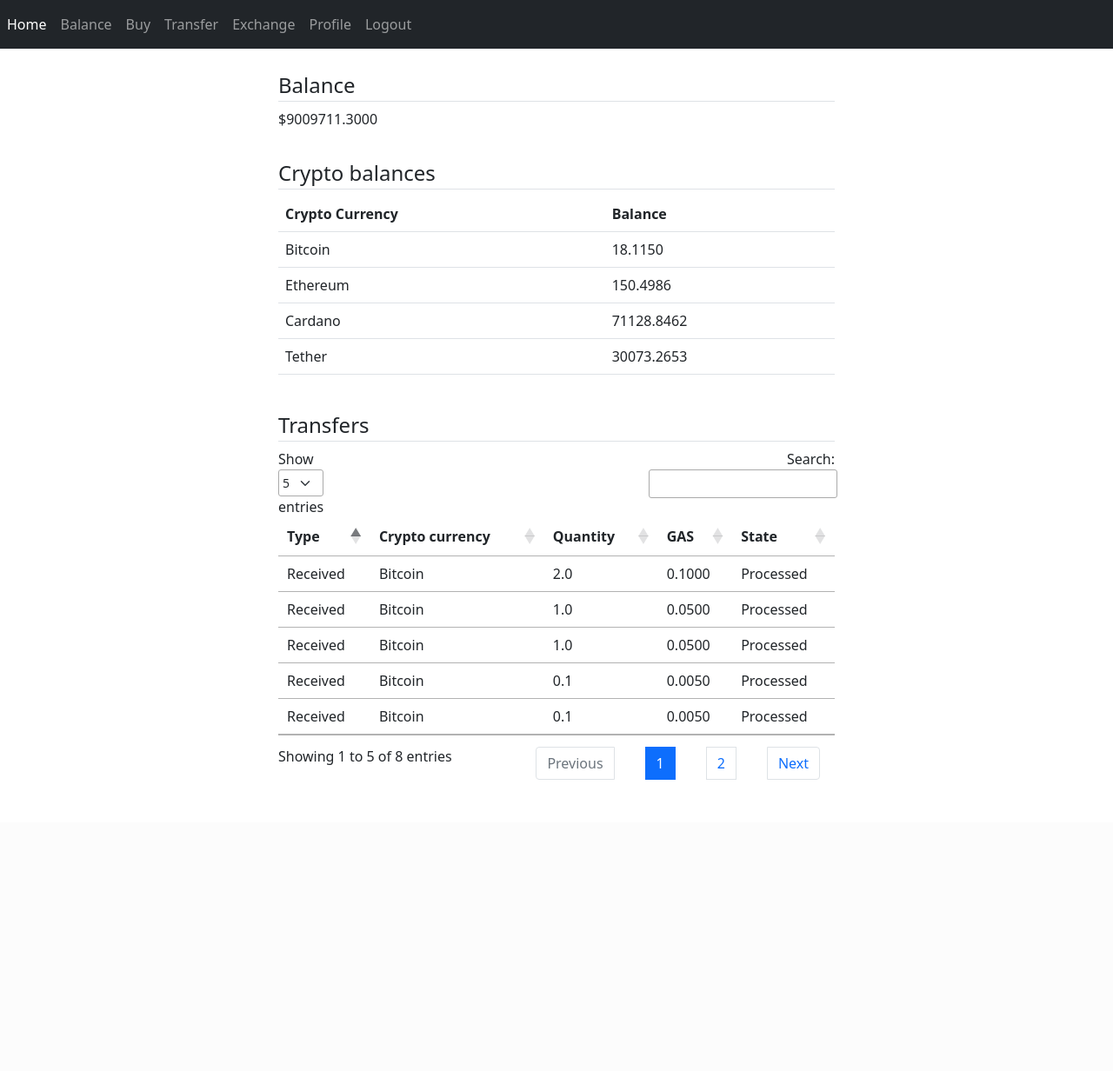
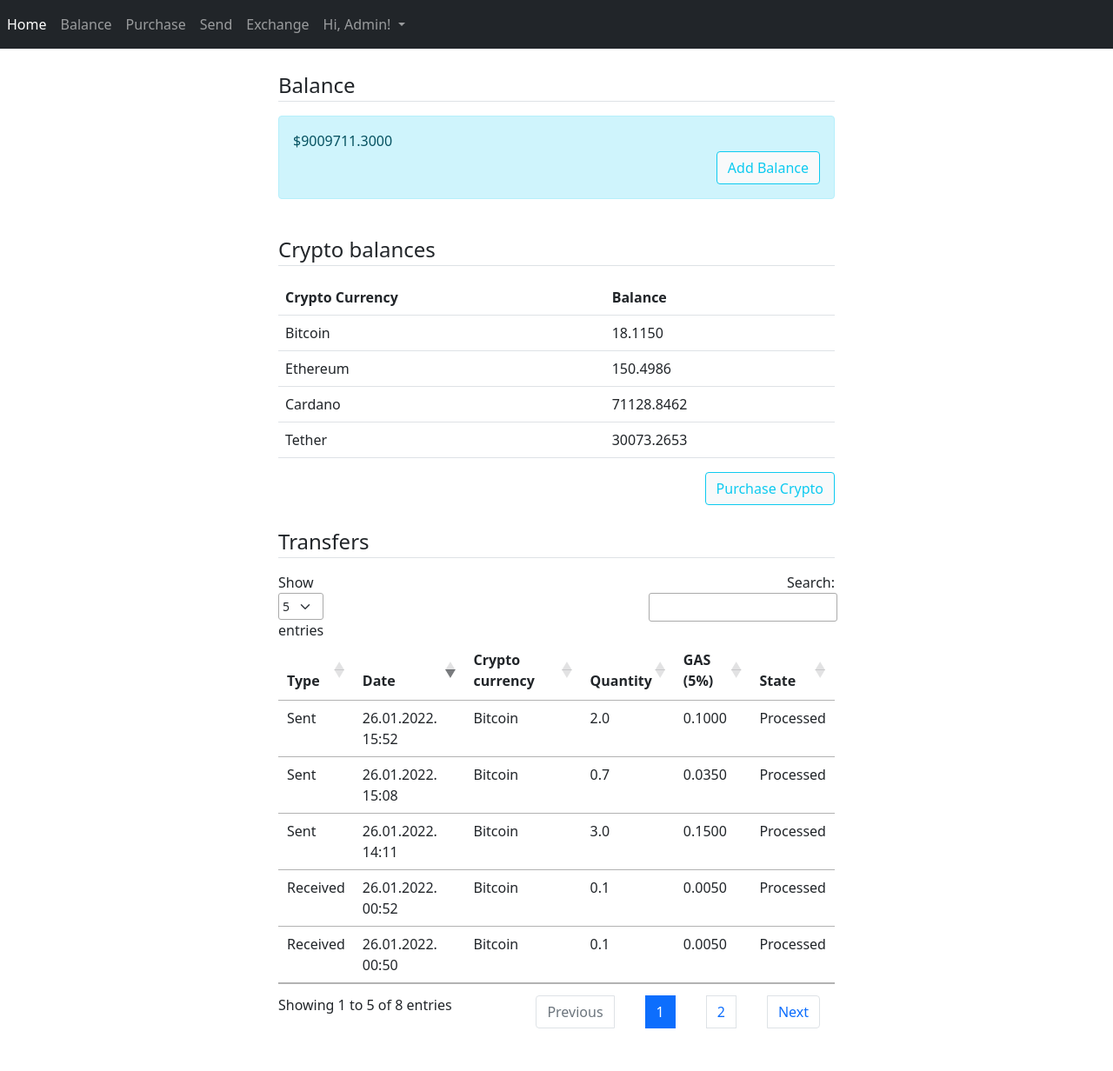
Before and after one commit to PR22-2017/DRS-CryptoExchange-TIM1, a Flask app: page /balance in a window 1280 px wide. Shown: the whole page at 87% size. Before the commit the page ends 897 px from the top, so only its background shows below. Run offline with Flask 2, Linux system fonts and the light colour scheme; a user stored in the database is signed in; data comes from the database, SQL or seed files in the repository; both versions use the stored data as it was after the commit; some libraries are stand-ins or nearby versions.

Commit message:
Style changes

```diff
--- a/CryptoExchange/controllers/routes.py
+++ b/CryptoExchange/controllers/routes.py
@@ -113,6 +113,7 @@
                 validation_thread = threading.Thread(target=transaction_validation, args=[t.id])
                 validation_thread.start()
                 break
+        return redirect(url_for('balance'))
     return render_template('transaction.html', title='Transaction Crypto', form=form)
 
 
@@ -219,7 +220,7 @@
         db.session.add(transaction)
         db.session.commit()
         flash('Crypto coins successfully bought.', 'success')
-        return redirect(url_for('profile'))
+        return redirect(url_for('balance'))
     return render_template('purchase.html', title='Purchase Crypto', form=form)
 
 
--- a/CryptoExchange/forms/ExchangeForm.py
+++ b/CryptoExchange/forms/ExchangeForm.py
@@ -16,3 +16,7 @@
     def validate_from_quantity(self, from_quantity):
         if float(from_quantity.data) <= 0 or float(self.from_balance.data) < float(from_quantity.data):
             raise ValidationError('Quantity must be more than 0, but less than available balance.')
+
+    def validate_to_crypto(self, to_crypto):
+        if to_crypto.data == self.from_crypto.data:
+            raise ValidationError("Can't convert to same currency.")
--- a/CryptoExchange/templates/add_balance.html
+++ b/CryptoExchange/templates/add_balance.html
@@ -1,6 +1,6 @@
 {% extends "layout.html" %}
 {% block content %}
-    <div style="margin: 0 auto; width: 50%;">
+    <div style="margin: 0 auto; width: 30%;">
         <div class="content-section pt-5">
             <form action="" method="post">
                  {{ form.hidden_tag() }}
--- a/CryptoExchange/templates/balance.html
+++ b/CryptoExchange/templates/balance.html
@@ -3,12 +3,17 @@
 <div style="margin: 0 auto; width: 50%;">
     <br/>
     <div style="container-fluid">
-            <legend class="border-bottom mb-2">Balance</legend>
-            <p class="mb-2">${{ "{:.4f}".format(balance) }}</p>
+        <legend class="border-bottom mb-3">Balance</legend>
+        <div class="alert alert-info" role="alert">
+            ${{ "{:.4f}".format(balance) }}
+            <div style="text-align: right;">
+                        <a class="btn btn-outline-info btn-light" href="{{ url_for('add_balance') }}" role="button">Add Balance</a>
+                        </div>
+        </div>
         <br/>
     </div>
     <div style="container-fluid">
-            <legend class="border-bottom mb-2">Crypto balances</legend>
+        <legend class="border-bottom mb-3">Crypto balances</legend>
         <table class="table table-hover">
             <tr>
                 <th>Crypto Currency</th>
@@ -21,17 +26,21 @@
             </tr>
             {% endfor %}
         </table>
+                <div style="text-align: right;">
+                        <a class="btn btn-outline-info btn-light" href="{{ url_for('purchase') }}" role="button">Purchase Crypto</a>
+                        </div>
     </div>
     <br/>
     <div style="container-fluid">
-            <legend class="border-bottom mb-2">Transfers</legend>
+        <legend class="border-bottom mb-3">Transfers</legend>
         <table id="data" class="table table-hover">
             <thead>
             <tr>
                 <th>Type</th>
+                <th>Date</th>
                 <th>Crypto currency</th>
                 <th>Quantity</th>
-                    <th>GAS</th>
+                <th>GAS (5%)</th>
                 <th>State</th>
             </tr>
             </thead>
@@ -45,6 +54,7 @@
                 {% elif item.receiver_id == current_user.id %}
                 <td>Received</td>
                 {% endif %}
+                <td>{{ item.date_started.strftime('%d.%m.%Y. %H:%M') }}</td>
                 <td>{{ item.crypto }}</td>
                 <td>{{ item.quantity }}</td>
                 <td>{{ "{:.4f}".format(item.gas) }}</td>
@@ -61,8 +71,10 @@
 <script>
     $(document).ready(function() {
       $('#data').DataTable({
+      "order": [[ 1, "desc" ]],
       "lengthMenu": [[5, 10, 25, 50, -1], [5, 10, 25, 50, "All"]]
       });
     });
+
 </script>
 {% endblock scripts%}
--- a/CryptoExchange/templates/exchange.html
+++ b/CryptoExchange/templates/exchange.html
@@ -1,11 +1,11 @@
 {% extends "layout.html" %}
 {% block content %}
-<div style="margin: 0 auto; width: 50%;">
+<div style="margin: 0 auto; width: 30%;">
     <form action="" method="post">
         {{ form.hidden_tag() }}
         </br>
         <fieldset class="form-group">
-            <legend class="border-bottom mb-2">Exchange Crypto currency</legend>
+            <legend class="border-bottom mb-2">Exchange Crypto Currencies</legend>
             <div class="form-group">
                 {{ form.from_crypto.label(class="form-control-label mt-3") }}
 
--- a/CryptoExchange/templates/home.html
+++ b/CryptoExchange/templates/home.html
@@ -1,7 +1,7 @@
 {% extends "layout.html" %}
 {% block content %}
 <br/>
-<div class="container" style="margin: 0 auto; width: 50%;">
+<div class="container">
     <h1 style="text-align: center;">Welcome to CryptoExchange!</h1>
     <br/>
     <div class="row row-cols-1 row-cols-md-5 g-4">
--- a/CryptoExchange/templates/layout.html
+++ b/CryptoExchange/templates/layout.html
@@ -7,12 +7,12 @@
     {% else %}
     <title>CryptoExchange</title>
     {% endif %}
-       <link href="https://cdn.jsdelivr.net/npm/bootstrap@5.1.3/dist/css/bootstrap.min.css" rel="stylesheet"
+    <link href="https://cdn.jsdelivr.net/npm/bootstrap@5.1.3/dist/css/bootstrap.min.css" rel="stylesheet"
           integrity="sha384-1BmE4kWBq78iYhFldvKuhfTAU6auU8tT94WrHftjDbrCEXSU1oBoqyl2QvZ6jIW3" crossorigin="anonymous">
- <link rel="stylesheet" type="text/css" href="https://cdn.datatables.net/1.11.4/css/jquery.dataTables.css">
+    <link rel="stylesheet" type="text/css" href="https://cdn.datatables.net/1.11.4/css/jquery.dataTables.css">
 </head>
 <body>
-<nav class="navbar navbar-expand-lg navbar-dark bg-dark">
+<nav class="navbar navbar-expand-sm navbar-dark bg-dark">
     <button class="navbar-toggler" type="button" data-toggle="collapse" data-target="#navbarNav"
             aria-controls="navbarNav" aria-expanded="false" aria-label="Toggle navigation">
         <span class="navbar-toggler-icon"></span>
@@ -23,11 +23,19 @@
 
             {% if current_user.is_authenticated %}
             <a class="nav-item nav-link" href="{{ url_for('balance') }}">Balance</a>
-            <a class="nav-item nav-link" href="{{ url_for('purchase') }}">Buy</a>
-            <a class="nav-item nav-link" href="{{ url_for('transfer') }}">Transfer</a>
+            <a class="nav-item nav-link" href="{{ url_for('purchase') }}">Purchase</a>
+            <a class="nav-item nav-link" href="{{ url_for('transfer') }}">Send</a>
             <a class="nav-item nav-link" href="{{ url_for('exchange') }}">Exchange</a>
-            <a class="nav-item nav-link" href="{{ url_for('profile') }}">Profile</a>
-            <a class="nav-item nav-link" href="{{ url_for('logout') }}">Logout</a>
+            <div class="nav-item dropdown ms-auto">
+                <a class="nav-link dropdown-toggle" href="#" id="navbarDropdownMenuLink" role="button"
+                   data-toggle="dropdown" aria-haspopup="true" aria-expanded="false">
+                    Hi, {{ current_user.first_name }}!
+                </a>
+                <div class="dropdown-menu">
+                    <a class="dropdown-item" href="{{ url_for('profile') }}">Profile</a>
+                    <a class="dropdown-item" href="{{ url_for('logout') }}">Logout</a>
+                </div>
+            </div>
             {% else %}
             <a class="nav-item nav-link" href="{{ url_for('register') }}">Register</a>
             <a class="nav-item nav-link" href="{{ url_for('login') }}">Login</a>
--- a/CryptoExchange/templates/login.html
+++ b/CryptoExchange/templates/login.html
@@ -1,6 +1,6 @@
 {% extends "layout.html" %}
 {% block content %}
-    <div style="margin: 0 auto; width: 50%;">
+    <div style="margin: 0 auto; width: 30%;">
         <div class="content-section pt-5">
             <form action="" method="post">
                  {{ form.hidden_tag() }}
--- a/CryptoExchange/templates/profile_activation.html
+++ b/CryptoExchange/templates/profile_activation.html
@@ -1,6 +1,6 @@
 {% extends "layout.html" %}
 {% block content %}
-    <div style="margin: 0 auto; width: 50%;">
+    <div style="margin: 0 auto; width: 30%;">
         <form action="" method="post">
             {{ form.hidden_tag() }}
             <fieldset class="form-group">
--- a/CryptoExchange/templates/register.html
+++ b/CryptoExchange/templates/register.html
@@ -1,6 +1,6 @@
 {% extends "layout.html" %}
 {% block content %}
-<div style="margin: 0 auto; width: 50%;">
+<div style="margin: 0 auto; width: 30%;">
 
     <div class="content-section pt-5">
         <form action="" method="post">
--- a/CryptoExchange/templates/transaction.html
+++ b/CryptoExchange/templates/transaction.html
@@ -1,7 +1,7 @@
 {% extends "layout.html" %}
 {% block content %}
 <div class="form-group">
-    <div style="margin: 0 auto; width: 50%;">
+    <div style="margin: 0 auto; width: 30%;">
         <form action="" method="post">
             {{ form.hidden_tag() }}
             <fieldset class="form-group">
@@ -75,7 +75,7 @@
                     </div>
                 </div>
 
-                            <div class="form-group pb-3 mt-3">
+                            <div class="form-group text-center pb-3 mt-3">
                 {{ form.submit(class="btn btn-outline-info btn-dark") }}
             </div>
             </fieldset>
@@ -104,7 +104,7 @@
             var quantityElem = document.getElementById("quantity");
             var totalElem = document.getElementById("total");
             var result = parseFloat(quantityElem.value) + parseFloat(quantityElem.value * 0.05);
-            totalElem.innerHTML = formatter.format(result);
+            totalElem.innerHTML = formatter.format(result || 0);
         }
     </script>
         {% endblock scripts %}
```
Also changed, not shown: CryptoExchange/templates/profile.html (+3 -11 lines), CryptoExchange/templates/purchase.html (+7 -5 lines), CryptoExchange/novabaza.db. Lines whose indentation alone changed are shown as unchanged.
